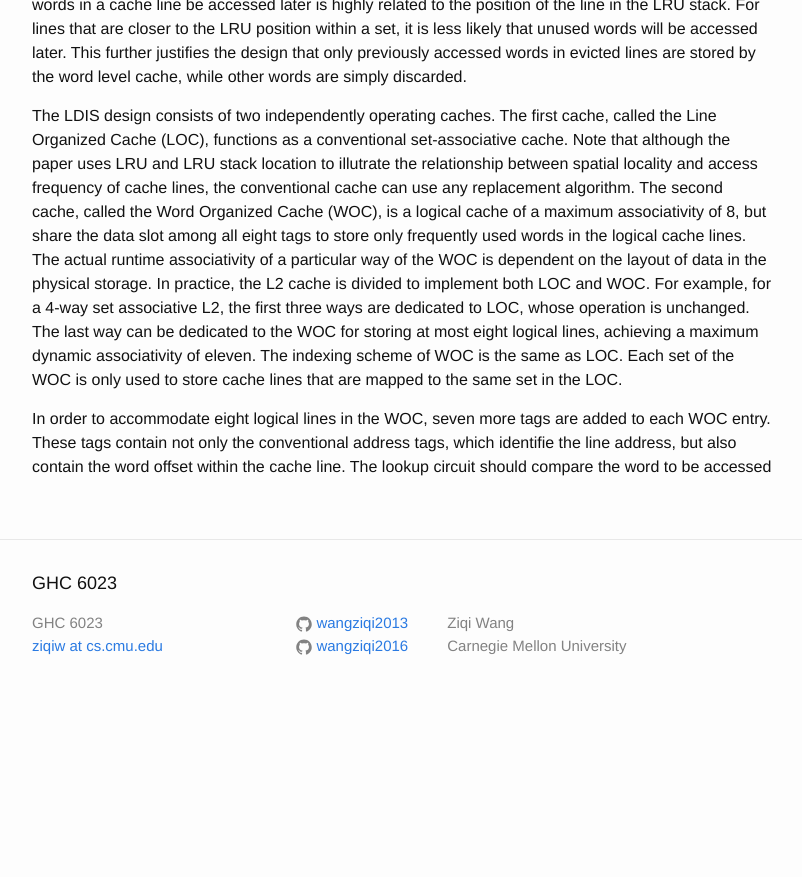
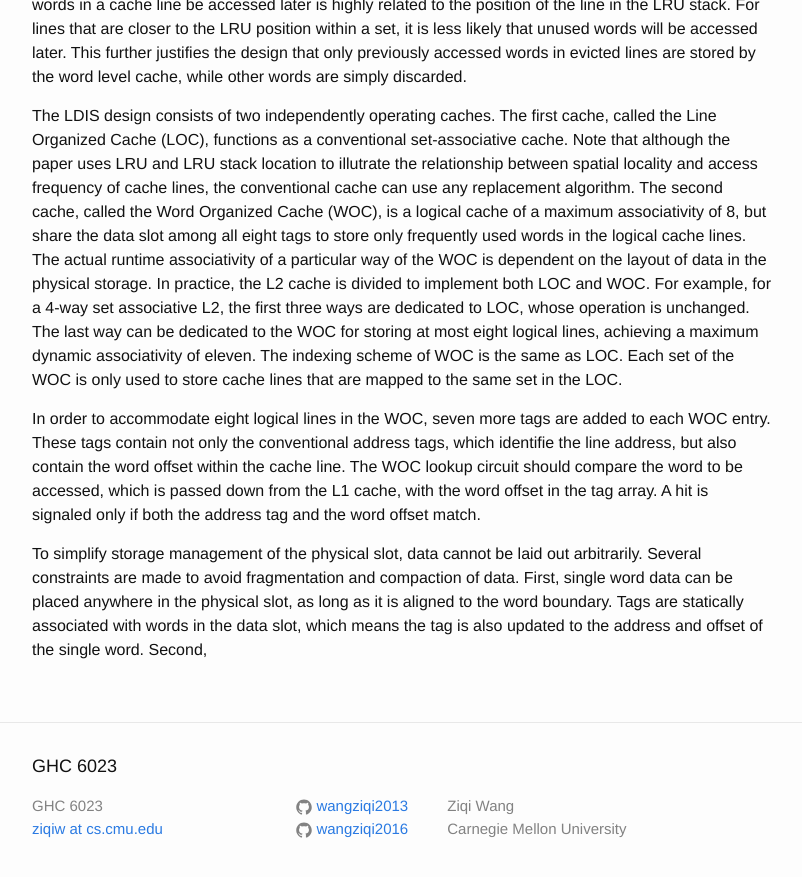
Before and after one commit to wangziqi2013/wangziqi2013.github.io, a Jekyll site: the page built from _posts/2020-07-02-ldis.markdown, in a window 1280 px wide and 900 px high, scrolled down 1270 px. Shown: the top 877 px of the window, without its empty margins (238-1040 px from the left). Built offline with Jekyll 4.4.1, drawn with Linux system fonts in a browser that asks for light colours; before the commit the page ends 1987 px from its top, so only the background shows below that.

Commit message:
Adding single word

```diff
--- a/_posts/2020-07-02-ldis.markdown
+++ b/_posts/2020-07-02-ldis.markdown
@@ -64,4 +64,10 @@ to the same set in the LOC.
 
 In order to accommodate eight logical lines in the WOC, seven more tags are added to each WOC entry. These tags
 contain not only the conventional address tags, which identifie the line address, but also contain the word offset within
-the cache line. The lookup circuit should compare the word to be accessed
+the cache line. The WOC lookup circuit should compare the word to be accessed, which is passed down from the L1 cache,
+with the word offset in the tag array. A hit is signaled only if both the address tag and the word offset match.
+
+To simplify storage management of the physical slot, data cannot be laid out arbitrarily. Several constraints are made
+to avoid fragmentation and compaction of data. First, single word data can be placed anywhere in the physical slot, as
+long as it is aligned to the word boundary. Tags are statically associated with words in the data slot, which means the
+tag is also updated to the address and offset of the single word. Second,
```
